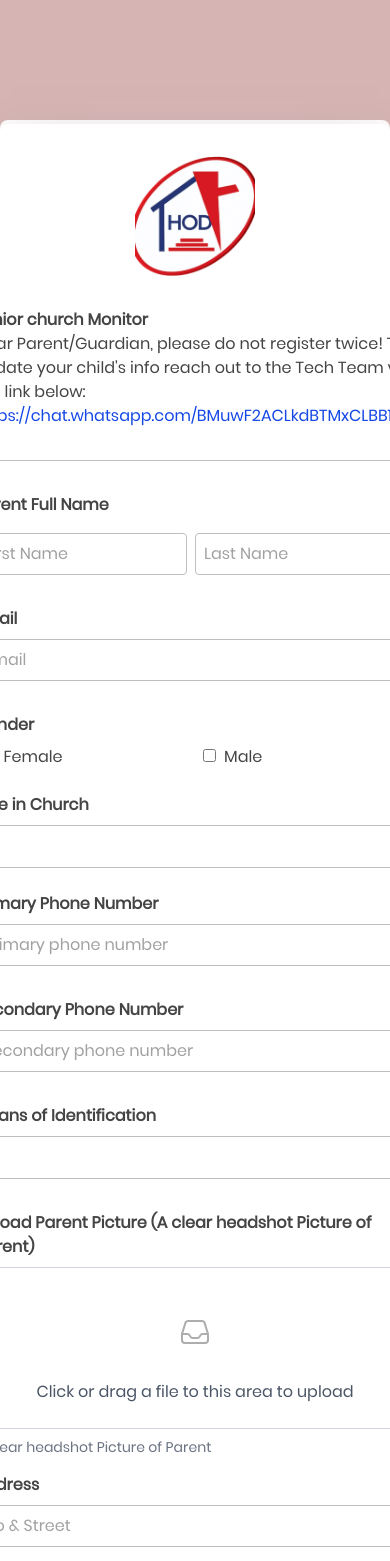
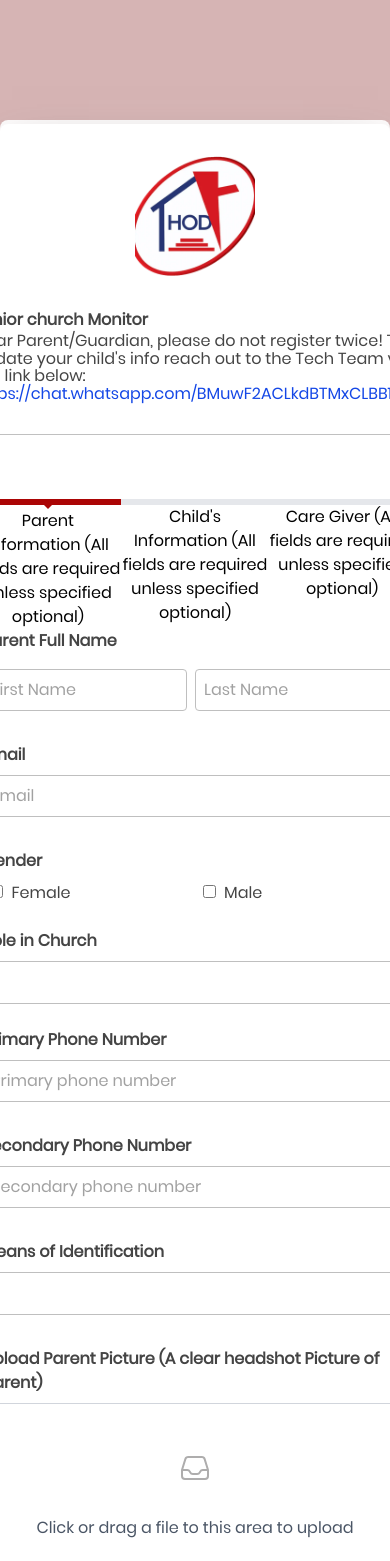
Before and after one commit to Love-Adeniran/HODJuniorChurchMonitorClone, a React (Vite) app: page / in a window 390 px wide. Shown: the top 1561 px of the page. Built offline with nearby package versions, Linux system fonts and the light colour scheme.

Commit message:
Pagination done

```diff
--- a/src/App.css
+++ b/src/App.css
@@ -5,6 +5,8 @@
   font-style: normal;
 }
 
-/* .firsttext{
-    font-size: 16px;
-} */
+.firsttext{
+    line-height: 1.1;
+    word-spacing: 1;
+    font-size: 1em;
+}
--- a/src/App.jsx
+++ b/src/App.jsx
@@ -9,6 +9,33 @@ import SecondForm from './Components/SecondForm'
 import ThirdForm from './Components/ThirdForm'
 
 function App() {
+    const [activeTab, setActiveTab] = useState(0);
+    // const [TabIndex,setTabIndex] = useState(0)
+
+    const ActivateTab = (index) => {
+        setActiveTab(index);
+    }
+
+    const tabs = [
+        {
+            label: "Parent Information (All fields are required unless specified optional)",
+            content: (
+                <FirstForm index={activeTab} onClick={ActivateTab} />
+            ),
+        },
+        {
+            label: "Child's Information (All fields are required unless specified optional)",
+            content: (
+                <SecondForm index={activeTab} onClick={ActivateTab} />
+            ),
+        },
+        {
+            label: "Care Giver (All fields are required unless specified optional)",
+            content: (
+                <ThirdForm index={activeTab} onClick={ActivateTab} />
+            ),
+        },
+    ];
     return (
         <>
             <div className='bg-[#D6B4B4] h-full w-full  py-30'>
@@ -17,23 +44,44 @@ function App() {
                     <div className='  md:mx-14 md:px-4'>
                         <div className='  md:px-12 md:mx-18'>
                             <div className='bg-[#fffffff0] pt-1 rounded-lg mix-blend isolate  md:mx-14 '>
-                                <div className='md:px-10 px-10  shadow-neutral-500 shadow-2xl flex flex-col justify-center items-center  bg-white rounded-lg py-4'>
+                                <div className='px-9  shadow-neutral-500 shadow-2xl flex flex-col justify-center items-center  bg-white rounded-lg py-4'>
                                     <div className='text-white py-4'>
                                         <img src={logo} alt="" className='w-30' />
                                     </div>
-                                    <div className='my-4 text-[#444444] firsttext mb-4'>
-                                        <p className='font-semibold md:text-3xl text-[#444444]'>Junior church Monitor</p>
-                                        <p>Dear Parent/Guardian, please do not register twice! To update your child's info reach out to the Tech Team via the link below: <a href="https://chat.whatsapp.com/BMuwF2ACLkdBTMxCLBB1pO" className='text-blue-700'>https://chat.whatsapp.com/BMuwF2ACLkdBTMxCLBB1pO</a></p>
-                                        <div className='my-8'>
+                                    <div className='my-4 text-[#444444] mx-2 mb-4'>
+                                        <p className='font-bold md:text-3xl text-[#444444]'>Junior church Monitor</p>
+                                        <p className=' firsttext font-thin'>Dear Parent/Guardian, please do not register twice! To update your child's info reach out to the Tech Team via the link below: <a href="https://chat.whatsapp.com/BMuwF2ACLkdBTMxCLBB1pO" className='text-blue-700'>https://chat.whatsapp.com/BMuwF2ACLkdBTMxCLBB1pO</a></p>
+                                        <div className='my-8 '>
                                             <hr className='text-[#c0c0c0]' />
                                         </div>
-                                        <BrowserRouter className=''>
-                                            <Routes>
-                                                <Route path='/' element={<FirstForm />} />
-                                                <Route path='/page2' element={<SecondForm />} />
-                                                <Route path='/page3' element={<ThirdForm     />} />
-                                            </Routes>
-                                        </BrowserRouter>
+                                        <div className="max-w-4xl mx-auto mt-8">
+                                            {/* Tabs */}
+                                            <div className="flex justify-between mt-8 pt-8">
+                                                {tabs.map((tab, index) => (
+                                                    <div key={index} className="flex flex-col items-center  w-1/3 cursor-pointer">
+                                                        {/* Red bar */}
+                                                        <div
+                                                            className={`w-full  h-1.5  ${activeTab === index ? "bg-[#AB0505]" : "bg-gray-200 border-[#bebdbd]"}`}
+                                                        ></div>
+
+                                                        {/* Red triangle pointer */}
+                                                        {activeTab === index && (
+                                                            <div
+                                                                className="w-0 h-0 border-l-4 border-r-4 border-[#F2F2F2] border-t-4 border-l-transparent border-r-transparent border-t-[#AB0505]"
+                                                            ></div>
+                                                        )}
+
+                                                        {/* Tab label */}
+                                                        <p className="text-center text-black text-md ">{tab.label}</p>
+                                                    </div>
+                                                ))}
+                                            </div>
+
+                                            {/* Tab Content */}
+                                            <div className="bg-white mx-2">
+                                                {tabs[activeTab].content}
+                                            </div>
+                                        </div>
                                     </div>
                                 </div>
                             </div>
@@ -41,7 +89,6 @@ function App() {
                     </div>
                 </div>
                 <div className='flex justify-center items-center relative mb-6'>
-                    {/* <Footer /> */}
                     <div className='bg-gradient from-[#D6B4B4] to-transparent text-center text-[#C5A7A7] absolute w-full top-15 '>
                         <div className='  text-center py-4'>
                             <p className='text-sm'>Dear Parent/Guardian, please do not register twice! To update your child's info reach out to the Tech Team via the link below: <a href="https://chat.whatsapp.com/BMuwF2ACLkdBTMxCLBB1pO">https://chat.whatsapp.com/BMuwF2ACLkdBTMxCLBB1pO</a></p>
@@ -49,7 +96,6 @@ function App() {
                     </div>
                 </div>
             </div>
-            {/* <div className='text-red-400'>kdfhdsh</div> */}
 
 
 
--- a/src/Components/Footer.jsx
+++ b/src/Components/Footer.jsx
@@ -1,15 +1,71 @@
-import React from 'react'
+// import React from 'react'
+
+import React, { useState } from "react";
+import FirstForm from "./FirstForm";
+import SecondForm from "./SecondForm";
+import ThirdForm from "./ThirdForm";
 
 const Footer = () => {
+    const [activeTab, setActiveTab] = useState(0);
+
+    const tabs = [
+        {
+            label: "Parent Information (All fields are required unless specified optional)",
+            content: (
+                <FirstForm/>
+            ),
+        },
+        {
+            label: "Child's Information (All fields are required unless specified optional)",
+            content: (
+                <SecondForm/>
+            ),
+        },
+        {
+            label: "Care Giver (All fields are required unless specified optional)",
+            content: (
+                <ThirdForm/>
+            ),
+        },
+    ];
     return (
         <>
-            <div className='bg-gradient from-[#D6B4B4] to-transparent text-center text-[#C5A7A7] absolute w-full top-15 '>
-                <div className='  text-center py-4'>
-                    <p className='text-sm'>Dear Parent/Guardian, please do not register twice! To update your child's info reach out to the Tech Team via the link below: <a href="https://chat.whatsapp.com/BMuwF2ACLkdBTMxCLBB1pO">https://chat.whatsapp.com/BMuwF2ACLkdBTMxCLBB1pO</a></p>
+            <div className="max-w-4xl mx-auto">
+                {/* Tabs */}
+                <div className="flex justify-between border-b border-gray-200">
+                    {tabs.map((tab, index) => (
+                        <div
+                            key={index}
+                            className="flex flex-col items-center w-1/3 cursor-pointer"
+                            onClick={() => setActiveTab(index)}
+                        >
+                            {/* Red bar */}
+                            <div
+                                className={`w-full h-1 ${activeTab === index ? "bg-red-700" : "bg-transparent"
+                                    }`}
+                            ></div>
+
+                            {/* Red triangle pointer */}
+                            {activeTab === index && (
+                                <div
+                                    className="w-0 h-0 border-l-4 border-r-4 border-t-4 border-l-transparent border-r-transparent border-t-red-700"
+                                ></div>
+                            )}
+
+                            {/* Tab label */}
+                            <p className="text-center text-sm p-2">{tab.label}</p>
+                        </div>
+                    ))}
+                </div>
+
+                {/* Tab Content */}
+                <div className="bg-white border border-gray-200 rounded-b-md shadow-sm">
+                    {tabs[activeTab].content}
                 </div>
             </div>
         </>
-    )
-}
+    );
+};
+
 
 export default Footer
--- a/src/Components/SecondForm.jsx
+++ b/src/Components/SecondForm.jsx
@@ -2,7 +2,7 @@ import { InboxIcon } from '@heroicons/react/24/outline';
 import React, { useEffect, useState } from 'react';
 import { Link } from 'react-router-dom';
 
-const SecondForm = () => {
+const SecondForm = ({ index, onClick }) => {
     const [NumOfChildren, setNumOfChildren] = useState()
     const [SelectedNumber, setSelectedNumber] = useState("")
     const [SelectedOption, setSelectedOption] = useState(" ")
@@ -189,10 +189,10 @@ const SecondForm = () => {
 
                     <div className='my-3 py-2 flex flex-row space-x-2 items-center'>
                         <div>
-                            <Link to="/" className='hover:bg-[#055589] bg-[#066AAB] text-white py-2 px-4 my-2 rounded'>Previous</Link>
+                            <button onClick={() => onClick(index - 1)} className='hover:bg-[#055589] bg-[#066AAB] text-white py-2 px-6 my-2 rounded'>Previous</button>
                         </div>
                         <div>
-                            <Link to="/page3" className='hover:bg-[#055589] bg-[#066AAB] text-white py-2 px-6 my-2 rounded'>Next</Link>
+                            <button onClick={() => onClick(index + 1)} className='hover:bg-[#055589] bg-[#066AAB] text-white py-2 px-6 my-2 rounded'>Next</button>
                         </div>
                         <div>
                             <p className='underline hover:underline-0 text-black font-thin'><a href="#">Save and Complete Later</a></p>
```
Also changed, not shown: src/Components/FirstForm.jsx (+8 -13 lines).
